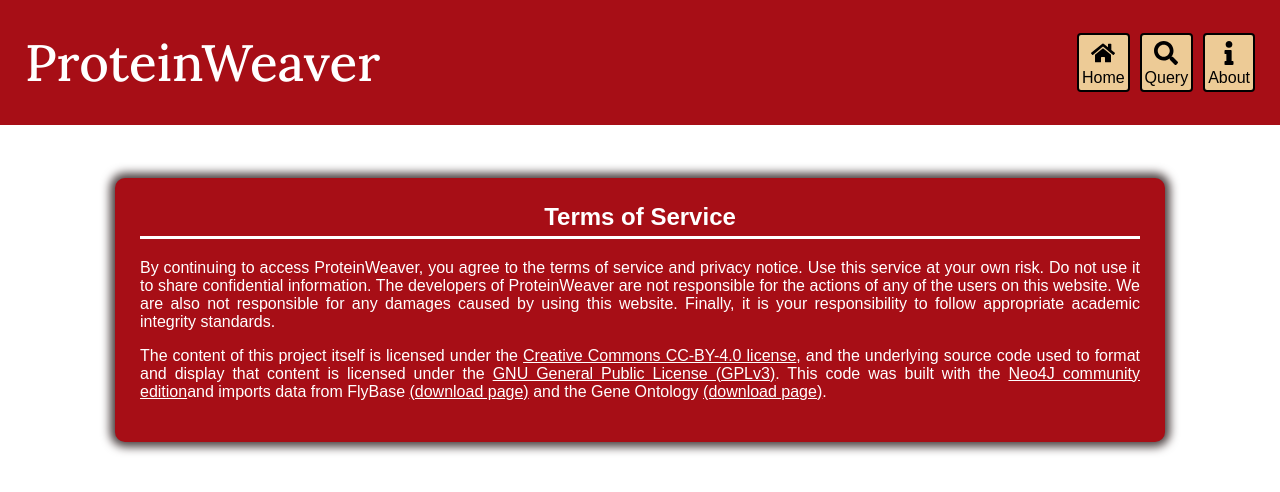
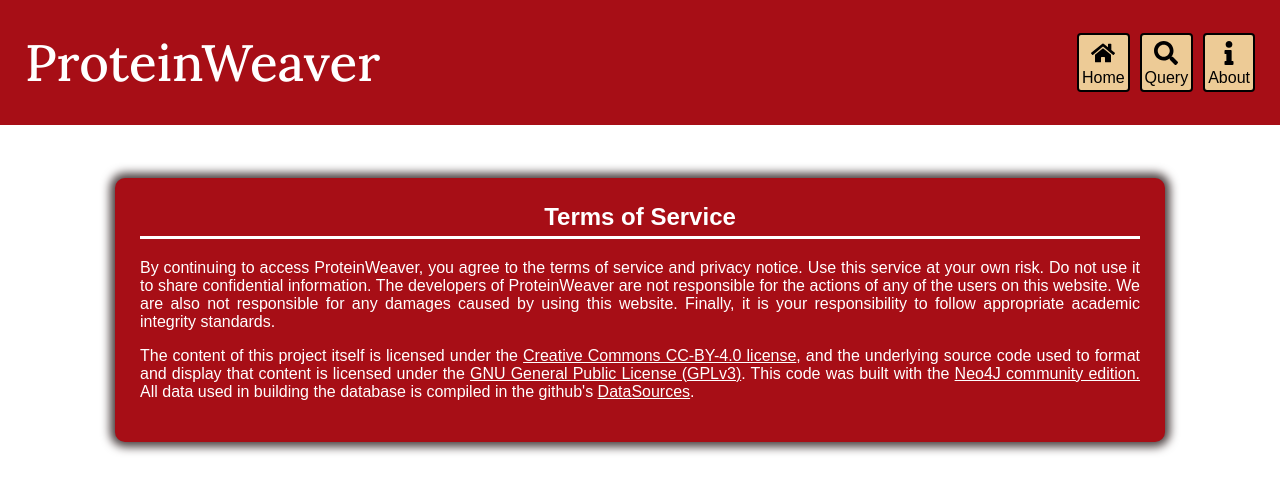
Before and after one commit to Reed-CompBio/protein-weaver, a React (Vite) app in the folder client/: page /tos in a window 1280 px wide. Shown: the top 492 px of the page. Built offline with nearby package versions, Linux system fonts and the light colour scheme.

Commit message:
Added datasource

```diff
--- a/client/src/pages/TOSPage.jsx
+++ b/client/src/pages/TOSPage.jsx
@@ -28,14 +28,12 @@ export default function TOSPage() {
                 GNU General Public License (GPLv3)
               </a>
               . This code was built with the{" "}
-              <a href="https://neo4j.com/licensing/">Neo4J community edition</a>
-              and imports data from FlyBase{" "}
-              <a href="https://wiki.flybase.org/wiki/FlyBase:Downloads_Overview#Gene_Association_File_-_GAF_.28gene_association.fb.gz.29">
-                (download page)
-              </a>{" "}
-              and the Gene Ontology{" "}
-              <a href="https://geneontology.org/docs/download-ontology/">
-                (download page)
+              <a href="https://neo4j.com/licensing/">
+                Neo4J community edition.{" "}
+              </a>
+              All data used in building the database is compiled in the github's{" "}
+              <a href="https://github.com/Reed-CompBio/protein-weaver/blob/main/data/DataSource.md">
+                DataSources
               </a>
               .
             </p>
```
